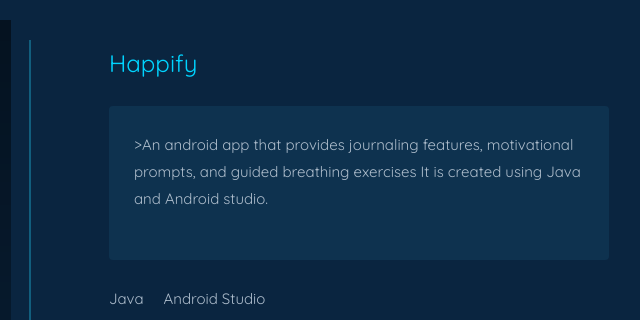
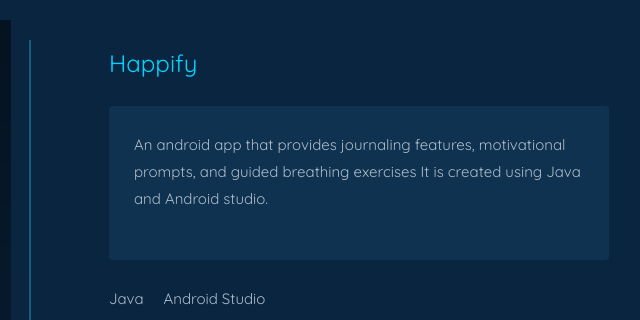
Before and after one commit to Rikriti/MyProfile, a website: page index.html in a window 1280 px wide. Shown: the part 3560-3880 px from the top of the page, 561-1201 px from the left. Drawn offline with Linux system fonts and the light colour scheme; files whose address does not match are found by name; a web font is replaced by a local one.

Commit message:
minor changes

```diff
--- a/index.html
+++ b/index.html
@@ -515,7 +515,7 @@
 														href=""
 														rel="noopener noreferrer" target="_blank">Happify</a></h3>
 												<div class="project-description">
-													<p>>An android app that provides journaling features, motivational prompts, and guided breathing exercises
+													<p>An android app that provides journaling features, motivational prompts, and guided breathing exercises
 														It is created using Java and Android studio.
 													</p>
 												</div>
```
